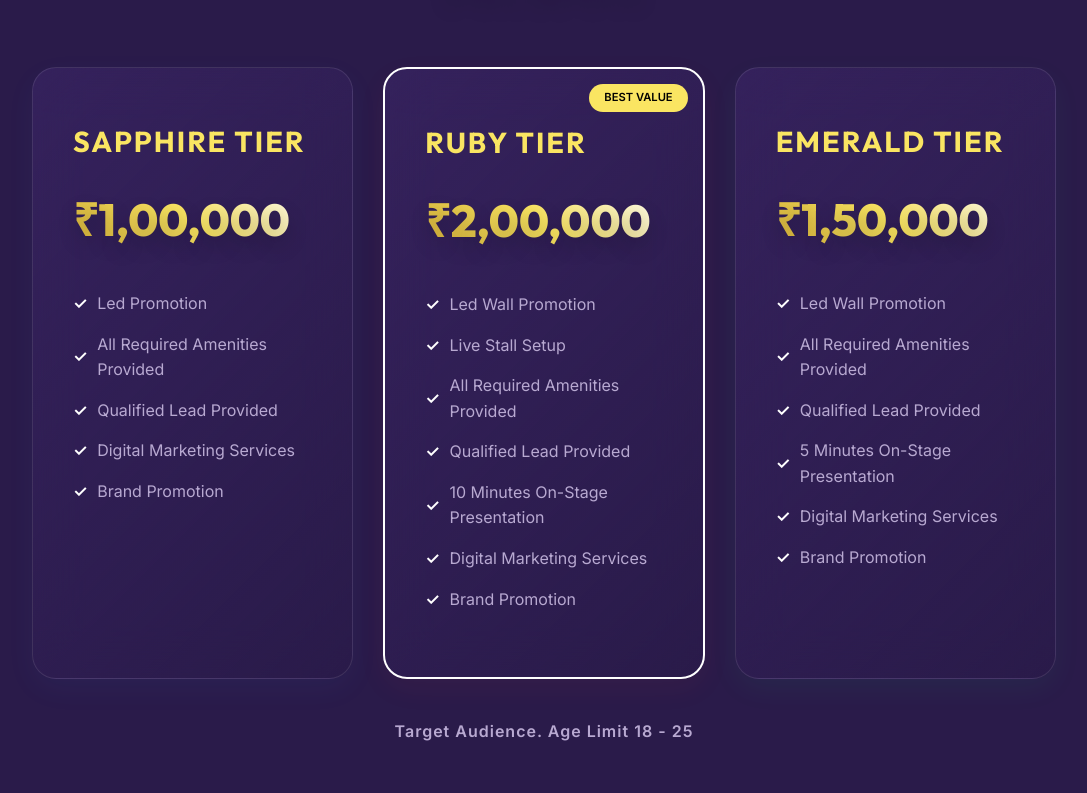
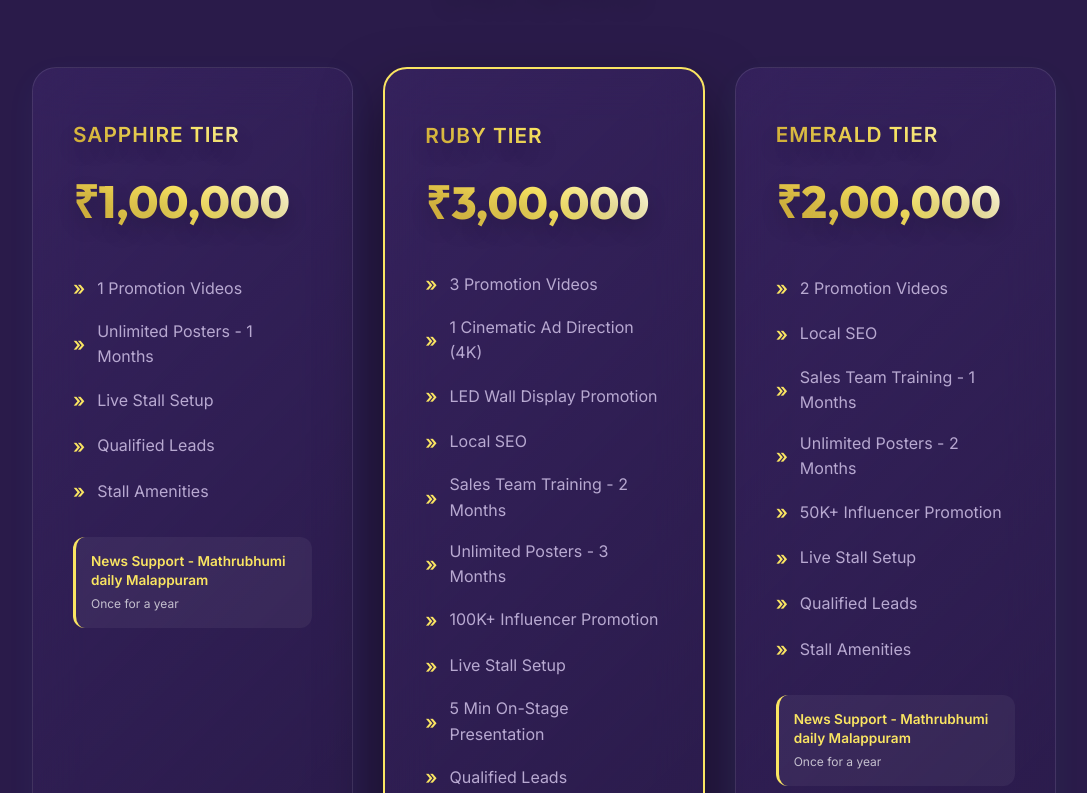
Before and after one commit to fandtedusolutions/eni-plusthree, a React (Vite) app: page / in a window 1280 px wide. Shown: the part 1827-2620 px from the top of the page, without its empty margins (96-1183 px from the left). Built offline with nearby package versions, Linux system fonts and the light colour scheme.

Commit message:
purple theme

```diff
--- a/src/components/Packages.jsx
+++ b/src/components/Packages.jsx
@@ -49,15 +49,19 @@ const Packages = () => {
                     onClick={() => setSelectedTier('sapphire')}
                     style={{ cursor: 'pointer' }}
                 >
-                    <h3>Sapphire Tier</h3>
+                    <div style={{ marginBottom: '15px', fontSize: '1.3rem', fontWeight: '800', letterSpacing: '1px' }} className="gold-gradient">SAPPHIRE TIER</div>
                     <span className="price gold-gradient">₹1,00,000</span>
                     <ul className="features-list">
-                        <li>Led Promotion</li>
-                        <li>All Required Amenities Provided</li>
-                        <li>Qualified Lead Provided</li>
-                        <li>Digital Marketing Services</li>
-                        <li>Brand Promotion</li>
+                        <li>1 Promotion Videos</li>
+                        <li>Unlimited Posters - 1 Months</li>
+                        <li>Live Stall Setup</li>
+                        <li>Qualified Leads</li>
+                        <li>Stall Amenities</li>
                     </ul>
+                    <div className="news-support">
+                        <strong>News Support - Mathrubhumi daily Malappuram</strong>
+                        <p>Once for a year</p>
+                    </div>
                 </motion.div>
 
                 {/* Ruby (Featured) */}
@@ -67,20 +71,26 @@ const Packages = () => {
                     onClick={() => setSelectedTier('ruby')}
                     style={{ cursor: 'pointer' }}
                 >
-                    {selectedTier === 'ruby' && (
-                        <div style={{ position: 'absolute', top: '15px', right: '15px', background: 'var(--yellow-accent)', color: '#000', padding: '5px 15px', borderRadius: '20px', fontSize: '0.7rem', fontWeight: '900' }}>BEST VALUE</div>
-                    )}
-                    <h3>Ruby Tier</h3>
-                    <span className="price gold-gradient">₹2,00,000</span>
+                    <div style={{ marginBottom: '15px', fontSize: '1.3rem', fontWeight: '800', letterSpacing: '1px' }} className="gold-gradient">RUBY TIER</div>
+
+                    <span className="price gold-gradient">₹3,00,000</span>
                     <ul className="features-list">
-                        <li>Led Wall Promotion</li>
+                        <li>3 Promotion Videos</li>
+                        <li>1 Cinematic Ad Direction (4K)</li>
+                        <li>LED Wall Display Promotion</li>
+                        <li>Local SEO</li>
+                        <li>Sales Team Training - 2 Months</li>
+                        <li>Unlimited Posters - 3 Months</li>
+                        <li>100K+ Influencer Promotion</li>
                         <li>Live Stall Setup</li>
-                        <li>All Required Amenities Provided</li>
-                        <li>Qualified Lead Provided</li>
-                        <li>10 Minutes On-Stage Presentation</li>
-                        <li>Digital Marketing Services</li>
-                        <li>Brand Promotion</li>
+                        <li>5 Min On-Stage Presentation</li>
+                        <li>Qualified Leads</li>
+                        <li>Stall Amenities</li>
                     </ul>
+                    <div className="news-support">
+                        <strong>News Support - Mathrubhumi daily Malappuram</strong>
+                        <p>Once for a year</p>
+                    </div>
                 </motion.div>
 
                 {/* Emerald */}
@@ -90,26 +100,32 @@ const Packages = () => {
                     onClick={() => setSelectedTier('emerald')}
                     style={{ cursor: 'pointer' }}
                 >
-                    <h3>Emerald Tier</h3>
-                    <span className="price gold-gradient">₹1,50,000</span>
+                    <div style={{ marginBottom: '15px', fontSize: '1.3rem', fontWeight: '800', letterSpacing: '1px' }} className="gold-gradient">EMERALD TIER</div>
+                    <span className="price gold-gradient">₹2,00,000</span>
                     <ul className="features-list">
-                        <li>Led Wall Promotion</li>
-                        <li>All Required Amenities Provided</li>
-                        <li>Qualified Lead Provided</li>
-                        <li>5 Minutes On-Stage Presentation</li>
-                        <li>Digital Marketing Services</li>
-                        <li>Brand Promotion</li>
+                        <li>2 Promotion Videos</li>
+                        <li>Local SEO</li>
+                        <li>Sales Team Training - 1 Months</li>
+                        <li>Unlimited Posters - 2 Months</li>
+                        <li>50K+ Influencer Promotion</li>
+                        <li>Live Stall Setup</li>
+                        <li>Qualified Leads</li>
+                        <li>Stall Amenities</li>
                     </ul>
+                    <div className="news-support">
+                        <strong>News Support - Mathrubhumi daily Malappuram</strong>
+                        <p>Once for a year</p>
+                    </div>
                 </motion.div>
             </motion.div>
 
             <motion.div
-                style={{ textAlign: 'center', marginTop: '40px', color: 'var(--accent-grey)', fontWeight: '600', letterSpacing: '1px' }}
+                style={{ textAlign: 'center', marginTop: '60px', color: 'var(--accent-grey)', fontWeight: '600', letterSpacing: '2px', textTransform: 'uppercase', fontSize: '0.9rem' }}
                 initial={{ opacity: 0 }}
                 whileInView={{ opacity: 1 }}
                 viewport={{ once: true }}
             >
-                Target Audience. Age Limit 18 - 25
+                Target Audience. Age Limit 17 - 25
             </motion.div>
         </section>
     );
--- a/src/components/StallLayout.jsx
+++ b/src/components/StallLayout.jsx
@@ -89,13 +89,13 @@ const StallLayout = () => {
         }
 
         return (
-            <motion.div key={targetCol} className="stall-col">
+            <div key={targetCol} className="stall-col">
                 {colItems.map((item, idx) => (
                     <div
                         key={idx}
                         className={`stall-cell ${item.type === 'reserved' ? 'reserved' : ''}`}
                     >
-                        <div className={`stall-inner ${item.type === 'reserved' ? 'reserved-inner' : ''}`}>
+                        <div className="stall-inner">
                             {item.type === 'stall' ? (
                                 <>
                                     <span className="stall-num">{item.num}</span>
@@ -107,7 +107,7 @@ const StallLayout = () => {
                         </div>
                     </div>
                 ))}
-            </motion.div>
+            </div>
         );
     };
 
@@ -133,14 +133,15 @@ const StallLayout = () => {
                 viewport={{ once: false, amount: 0.1 }}
                 variants={containerVariants}
             >
-                <div className="floor-plan-inner">
+                <div className="floor-plan-inner" style={{ background: 'transparent', overflow: 'visible' }}>
                     <motion.div
-                        className="arch-wrapper"
+                        className="arch-wrapper arch-3d"
                         variants={{
-                            hidden: { opacity: 0, scale: 0.98 },
-                            visible: { opacity: 1, scale: 1 }
+                            hidden: { opacity: 0, scale: 0.9, y: 20 },
+                            visible: { opacity: 1, scale: 1, y: 0 }
                         }}
-                        transition={{ duration: 1 }}
+                        transition={{ duration: 1.5, ease: "easeOut" }}
+                        style={{ transformStyle: 'preserve-3d', transformOrigin: 'center' }}
                     >
                         <svg viewBox="0 0 560 200" className="arch-svg" xmlns="http://www.w3.org/2000/svg">
                             <line x1="1" y1="198.5" x2="100" y2="198.5" stroke="#2D3436" strokeWidth="3" />
--- a/src/index.css
+++ b/src/index.css
@@ -31,7 +31,10 @@ body {
   scroll-behavior: smooth;
 }
 
-h1, h2, h3, h4 {
+h1,
+h2,
+h3,
+h4 {
   font-family: 'Outfit', sans-serif;
   text-transform: uppercase;
   letter-spacing: 2px;
@@ -59,9 +62,17 @@ section {
 
 /* Float Animation for ambient feel */
 @keyframes float {
-    0% { transform: translateY(0px) translateX(0px); }
-    50% { transform: translateY(-20px) translateX(10px); }
-    100% { transform: translateY(0px) translateX(0px); }
+  0% {
+    transform: translateY(0px) translateX(0px);
+  }
+
+  50% {
+    transform: translateY(-20px) translateX(10px);
+  }
+
+  100% {
+    transform: translateY(0px) translateX(0px);
+  }
 }
 
 .ambient-glow {
@@ -78,9 +89,19 @@ section {
 
 /* Path Pulse Animation */
 @keyframes pathPulse {
-    0% { stroke-dashoffset: 100; opacity: 0.3; }
-    50% { opacity: 0.8; }
-    100% { stroke-dashoffset: 0; opacity: 0.3; }
+  0% {
+    stroke-dashoffset: 100;
+    opacity: 0.3;
+  }
+
+  50% {
+    opacity: 0.8;
+  }
+
+  100% {
+    stroke-dashoffset: 0;
+    opacity: 0.3;
+  }
 }
 
 .arch-svg .flow-path {
@@ -102,7 +123,11 @@ section {
 }
 
 @media (max-width: 1024px) {
-    .cursor-glow { display: none; } /* Disable on mobile for performance */
+  .cursor-glow {
+    display: none;
+  }
+
+  /* Disable on mobile for performance */
 }
 
 /* Cinematic Grain Overlay */
@@ -143,8 +168,11 @@ nav.nav-scrolled {
 }
 
 @media (max-width: 768px) {
-  nav, nav.nav-scrolled {
-    padding: 15px 20px; /* Reduced padding on mobile to keep logos anchored to edges */
+
+  nav,
+  nav.nav-scrolled {
+    padding: 15px 20px;
+    /* Reduced padding on mobile to keep logos anchored to edges */
   }
 }
 
@@ -195,15 +223,22 @@ nav.nav-scrolled {
   width: 100%;
   height: 100%;
   object-fit: cover;
-  object-position: 100% top; /* Anchor to absolute right */
-  transform: scale(1.1) translateX(12%); /* Scale up slightly and shift 12% to the right to clear space */
+  object-position: 100% top;
+  /* Anchor to absolute right */
+  transform: scale(1.1) translateX(12%);
+  /* Scale up slightly and shift 12% to the right to clear space */
   opacity: 0.8;
   animation: ken-burns 20s infinite alternate ease-in-out;
 }
 
 @keyframes ken-burns {
-  0% { transform: scale(1); }
-  100% { transform: scale(1.1); }
+  0% {
+    transform: scale(1);
+  }
+
+  100% {
+    transform: scale(1.1);
+  }
 }
 
 
@@ -219,20 +254,23 @@ nav.nav-scrolled {
 
 .hero-container {
   width: 100%;
-  padding: 160px 10% 80px 10%; /* Matches Navbar padding for perfect alignment */
+  padding: 160px 10% 80px 10%;
+  /* Matches Navbar padding for perfect alignment */
   position: relative;
   z-index: 10;
 }
 
 @media (max-width: 768px) {
   .hero-container {
-    padding: 120px 20px 60px 20px; /* Reduced padding on mobile to match Navbar */
+    padding: 120px 20px 60px 20px;
+    /* Reduced padding on mobile to match Navbar */
   }
 }
 
 
 .hero-content-wrapper {
-  max-width: 480px; /* Further narrowed to ensure no overlap */
+  max-width: 480px;
+  /* Further narrowed to ensure no overlap */
   text-align: left;
   display: flex;
   flex-direction: column;
@@ -305,7 +343,8 @@ nav.nav-scrolled {
   -webkit-backdrop-filter: blur(5px);
 }
 
-.event-date, .event-time {
+.event-date,
+.event-time {
   opacity: 0.9;
   font-family: 'Outfit';
   white-space: nowrap;
@@ -398,14 +437,30 @@ nav.nav-scrolled {
 
 /* Animations */
 @keyframes pulse {
-  0% { transform: translateX(-50%) translateY(0); opacity: 0.3; }
-  50% { transform: translateX(-50%) translateY(10px); opacity: 0.8; }
-  100% { transform: translateX(-50%) translateY(0); opacity: 0.3; }
+  0% {
+    transform: translateX(-50%) translateY(0);
+    opacity: 0.3;
+  }
+
+  50% {
+    transform: translateX(-50%) translateY(10px);
+    opacity: 0.8;
+  }
+
+  100% {
+    transform: translateX(-50%) translateY(0);
+    opacity: 0.3;
+  }
 }
 
 @keyframes shimmer {
-  0% { transform: translateX(-100%); }
-  100% { transform: translateX(100%); }
+  0% {
+    transform: translateX(-100%);
+  }
+
+  100% {
+    transform: translateX(100%);
+  }
 }
 
 /* Vision / Intro Section */
@@ -451,6 +506,7 @@ nav.nav-scrolled {
 .pricing-card:nth-child(1) {
   box-shadow: 0 10px 30px rgba(51, 136, 255, 0.05);
 }
+
 .pricing-card:nth-child(1):hover {
   box-shadow: 0 15px 40px rgba(51, 136, 255, 0.15);
 }
@@ -460,6 +516,7 @@ nav.nav-scrolled {
   box-shadow: 0 10px 30px rgba(255, 51, 68, 0.05);
   border: 1px solid rgba(255, 51, 68, 0.2);
 }
+
 .pricing-card:hover:nth-child(2) {
   box-shadow: 0 20px 50px rgba(255, 51, 68, 0.2);
 }
@@ -468,6 +525,7 @@ nav.nav-scrolled {
 .pricing-card:nth-child(3) {
   box-shadow: 0 10px 30px rgba(0, 255, 136, 0.05);
 }
+
 .pricing-card:nth-child(3):hover {
   box-shadow: 0 15px 40px rgba(0, 255, 136, 0.15);
 }
@@ -478,16 +536,27 @@ nav.nav-scrolled {
 }
 
 .pricing-card.featured {
-  border: 2px solid var(--white-primary);
   transform: scale(1.05);
+  box-shadow: 0 30px 60px rgba(0,0,0,0.5);
+  border: 2px solid var(--yellow-accent);
+}
+
+.pricing-card.featured .price {
+  color: var(--yellow-accent) !important;
+  margin-bottom: 30px;
+  font-size: 2.8rem;
+  text-align: left;
+  display: block;
 }
 
 /* Internal Shimmer */
 .pricing-card::after {
   content: '';
   position: absolute;
-  top: -100%; left: -100%;
-  width: 300%; height: 300%;
+  top: -100%;
+  left: -100%;
+  width: 300%;
+  height: 300%;
   background: radial-gradient(circle, rgba(255, 255, 255, 0.05) 0%, transparent 60%);
   pointer-events: none;
   opacity: 0;
@@ -500,13 +569,17 @@ nav.nav-scrolled {
 }
 
 @keyframes shimmer-slow {
-  0% { transform: translate(-10%, -10%); }
-  100% { transform: translate(10%, 10%); }
+  0% {
+    transform: translate(-10%, -10%);
   }
 
-.pricing-card h3 {
-  font-size: 1.8rem;
-  margin-bottom: 20px;
+  100% {
+    transform: translate(10%, 10%);
+  }
+}
+
+.pricing-card h3,
+.pricing-card [class*="tier"] {
   color: var(--yellow-accent);
 }
 
@@ -517,11 +590,13 @@ nav.nav-scrolled {
   display: block;
   font-family: 'Outfit';
 }
+
 /* ============================================
    STALL LAYOUT ILLUSTRATION - Premium Design
    ============================================ */
 #stall-layout {
-    background: #1A102E; /* Deep Dark Purple */
+  background: #1A102E;
+  /* Deep Dark Purple */
   position: relative;
   padding: 100px 5%;
   overflow: hidden;
@@ -547,13 +622,12 @@ nav.nav-scrolled {
   background: linear-gradient(145deg,
       rgba(255, 255, 255, 0.92) 0%,
       rgba(248, 249, 251, 0.85) 45%,
-        rgba(232, 235, 239, 0.75) 100%
-    );
+      rgba(232, 235, 239, 0.75) 100%);
   backdrop-filter: blur(15px);
   -webkit-backdrop-filter: blur(15px);
   border-radius: 60px 60px 16px 16px;
-    box-shadow: 0 30px 80px rgba(0,0,0,0.4),
-                inset 0 1px 0 rgba(255,255,255,0.4);
+  box-shadow: 0 30px 80px rgba(0, 0, 0, 0.4),
+    inset 0 1px 0 rgba(255, 255, 255, 0.4);
   position: relative;
   z-index: 2;
   overflow: hidden;
@@ -562,7 +636,10 @@ nav.nav-scrolled {
 .floor-plan-container::after {
   content: '';
   position: absolute;
-    top: 0; left: 0; width: 100%; height: 100%;
+  top: 0;
+  left: 0;
+  width: 100%;
+  height: 100%;
   background-image: url("https://grainy-gradients.vercel.app/noise.svg");
   opacity: 0.1;
   pointer-events: none;
@@ -570,7 +647,7 @@ nav.nav-scrolled {
 }
 
 .floor-plan-inner {
-    background: rgba(255,255,255,0.04);
+  background: rgba(255, 255, 255, 0.04);
   border-radius: 10px;
   overflow: visible;
 }
@@ -621,7 +698,7 @@ nav.nav-scrolled {
   background: rgba(255, 255, 255, 0.15);
   border-color: #FAE562;
   transform: scale(1.03) translateY(-4px);
-    box-shadow: 0 10px 25px rgba(0,0,0,0.12);
+  box-shadow: 0 10px 25px rgba(0, 0, 0, 0.12);
   z-index: 10;
   cursor: pointer;
 }
@@ -635,11 +712,13 @@ nav.nav-scrolled {
 }
 
 .stall-num {
-    display: none; /* Numbers not required */
+  display: none;
+  /* Numbers not required */
 }
 
 .stall-dims {
-    font-size: 0; /* Hide the raw text from HTML */
+  font-size: 0;
+  /* Hide the raw text from HTML */
   position: absolute;
   inset: 0;
   pointer-events: none;
@@ -678,24 +757,23 @@ nav.nav-scrolled {
 
 /* Reserved stall */
 .stall-cell.reserved {
-    background: repeating-linear-gradient(
-        -45deg,
-        rgba(0,0,0,0.02),
-        rgba(0,0,0,0.02) 4px,
+  background: repeating-linear-gradient(-45deg,
+      rgba(0, 0, 0, 0.02),
+      rgba(0, 0, 0, 0.02) 4px,
       rgba(45, 52, 54, 0.1) 4px,
-        rgba(45, 52, 54, 0.1) 5px
-    );
+      rgba(45, 52, 54, 0.1) 5px);
 }
 
 .reserved-inner {
-    border-color: rgba(0,0,0,0.5);
+  border-color: rgba(0, 0, 0, 0.5);
   display: flex;
   justify-content: center;
   align-items: center;
 }
 
 .stall-cell.reserved .stall-dims {
-    display: none; /* Hide dimensions in reserved stalls */
+  display: none;
+  /* Hide dimensions in reserved stalls */
 }
 
 .reserved-text {
@@ -735,9 +813,11 @@ nav.nav-scrolled {
   display: flex;
   flex-direction: column;
   align-items: center;
-    gap: 20px; /* Increased from 6px for more space */
+  gap: 20px;
+  /* Increased from 6px for more space */
   flex: 1;
-    justify-content: space-evenly; /* Better distribution */
+  justify-content: space-evenly;
+  /* Better distribution */
 }
 
 .aisle-arrows span {
@@ -753,17 +833,24 @@ nav.nav-scrolled {
   .stall-dims::after {
     display: none;
   }
+
   .floor-plan-container {
     border-radius: 30px 30px 8px 8px;
     padding: 20px 10px 30px;
-            width: 95%; /* Take more width on small screens */
-            margin: 0 auto; /* Ensures centered container */
+    width: 95%;
+    /* Take more width on small screens */
+    margin: 0 auto;
+    /* Ensures centered container */
   }
+
   .aisle-arrows {
-            gap: 12px; /* Increased from 2px for better spacing on mobile */
+    gap: 12px;
+    /* Increased from 2px for better spacing on mobile */
   }
+
   .aisle-arrows span {
-            font-size: 0.8rem; /* Slightly larger for better visibility */
+    font-size: 0.8rem;
+    /* Slightly larger for better visibility */
   }
 }
 
@@ -781,10 +868,49 @@ nav.nav-scrolled {
 }
 
 .features-list li::before {
-  content: '✓';
-  color: var(--white-primary);
-  margin-right: 10px;
+  content: '»';
+  color: var(--yellow-accent);
+  margin-right: 12px;
   font-weight: bold;
+  font-size: 1.2rem;
+}
+
+.news-support {
+  margin-top: 30px;
+  padding: 15px;
+  background: rgba(255, 255, 255, 0.05);
+  border-radius: 12px;
+  border-left: 3px solid var(--yellow-accent);
+  text-align: left;
+}
+
+.news-support strong {
+  display: block;
+  font-size: 0.85rem;
+  color: var(--yellow-accent);
+  margin-bottom: 4px;
+  line-height: 1.4;
+}
+
+.news-support p {
+  font-size: 0.75rem;
+  margin: 0;
+  opacity: 0.7;
+  color: #ffffff;
+}
+
+.pricing-card.featured .news-support {
+  background: rgba(255, 255, 255, 0.08);
+  border-color: var(--yellow-accent);
+}
+
+.pricing-card.featured .news-support strong {
+  color: var(--yellow-accent);
+}
+
+.pricing-card.featured .news-support p {
+  color: #ffffff;
+  opacity: 0.8;
 }
 
 /* Contact */
@@ -837,7 +963,10 @@ footer {
 .cta-btn::before {
   content: '';
   position: absolute;
-    top: 0; left: -100%; width: 100%; height: 100%;
+  top: 0;
+  left: -100%;
+  width: 100%;
+  height: 100%;
   background: linear-gradient(90deg, transparent, rgba(255, 255, 255, 0.4), transparent);
   transition: 0.5s;
 }
@@ -888,26 +1017,32 @@ footer {
   }
 
   #hero {
-        padding-top: 250px; /* Increased to push content below the face */
+    padding-top: 250px;
+    /* Increased to push content below the face */
   }
 
   .hero-img {
     object-position: center top;
-        opacity: 0.7; /* Increased opacity to make Gopinath's photo visible on mobile */
+    opacity: 0.7;
+    /* Increased opacity to make Gopinath's photo visible on mobile */
   }
 
   .hero-gradient-overlay {
-        background: linear-gradient(to bottom, rgba(42, 27, 74, 0.2) 0%, rgba(42, 27, 74, 0.4) 40%, #2A1B4A 80%); /* Face is at top 40%, text starts after */
+    background: linear-gradient(to bottom, rgba(42, 27, 74, 0.2) 0%, rgba(42, 27, 74, 0.4) 40%, #2A1B4A 80%);
+    /* Face is at top 40%, text starts after */
   }
 
   .hero-content-wrapper {
     max-width: 100%;
-        text-align: center; /* Reverted to center */
-        align-items: center; /* Reverted to center */
+    text-align: center;
+    /* Reverted to center */
+    align-items: center;
+    /* Reverted to center */
   }
 
   .function-logo {
-        align-self: flex-start; /* Only the logo moves to the left */
+    align-self: flex-start;
+    /* Only the logo moves to the left */
   }
 
   .function-logo img {
@@ -944,12 +1079,14 @@ footer {
     width: 100%;
     display: flex;
     flex-direction: column;
-        align-items: center; /* Reverted to center */
+    align-items: center;
+    /* Reverted to center */
     gap: 10px;
   }
 
   .divider {
-        display: none; /* Hide vertical divider on mobile as we switch to column */
+    display: none;
+    /* Hide vertical divider on mobile as we switch to column */
   }
 
   .event-location-link {
@@ -958,7 +1095,8 @@ footer {
   }
 
   .event-location-link::after {
-        display: none; /* Hide the arrow on mobile */
+    display: none;
+    /* Hide the arrow on mobile */
   }
 
   .big-text {
@@ -989,7 +1127,8 @@ footer {
 
 @media (max-width: 480px) {
   .hero-main-text h1 {
-        font-size: 1.8rem; /* Slightly smaller for better fit */
+    font-size: 1.8rem;
+    /* Slightly smaller for better fit */
     line-height: 1.2;
   }
 
```
Also changed, not shown: 1 other file (tests, documents, lock files or other folders). Lines whose indentation alone changed are shown as unchanged.
